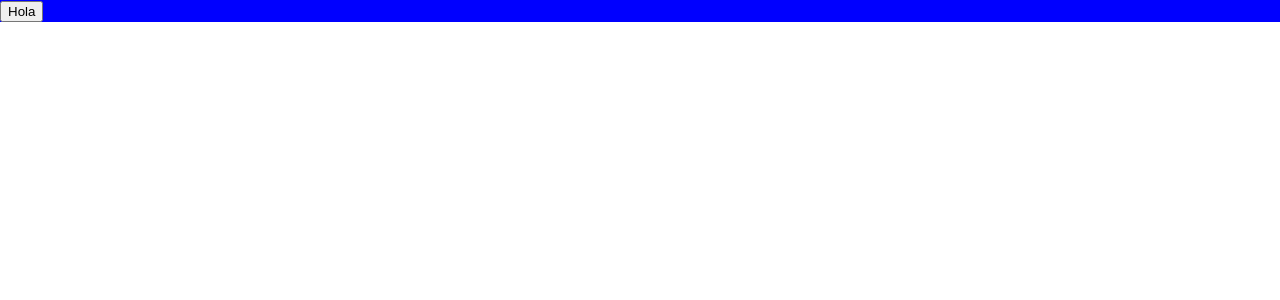
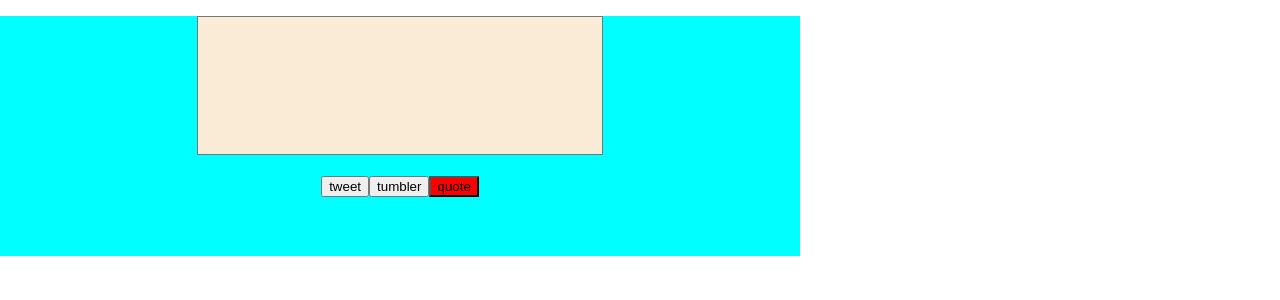
Before and after one commit to GutengMorgen/Random-Quote-Machine, a React (Create React App) app in the folder my-app/: page / in a window 1280 px wide. Shown: the top 300 px of the page. Built offline with nearby package versions, Linux system fonts and the light colour scheme.

Commit message:
agrega funcion para imprimir en consola el texto del textarea

```diff
--- a/my-app/src/App.js
+++ b/my-app/src/App.js
@@ -1,19 +1,90 @@
 import React, {Component} from 'react';
-import './styles.sass'
+import PropTypes from 'prop-types';
+import './styles.css'
 
-function Mynigger()
+function TwitterBt()
 {
   return (
-    <button>Hola</button>
+    <button>tweet</button>
   );
 }
 
+function TumblerBt()
+{
+  return (
+    <button>tumbler</button>
+  );
+}
 
+//principal button
+function QuoteBt({text, setColor, color})
+{
+  const handleClick = () =>
+  {
+    console.log(text);
+    setColor(color === 'blue' ? 'red' : 'blue');
+  }
+
+  return (
+    <button style={{backgroundColor: color}} onClick={handleClick}>
+      quote
+    </button>
+  );
+}
+
+//textarea
+function Mytext({onChange, value})
+{
+  const handleOnChange = (event) =>
+  {
+    onChange(event.target.value);
+  }
+
+  return (
+    <textarea value={value} onChange={handleOnChange}></textarea>
+  )
+}
+
+//proptypes
+QuoteBt.prototype = {
+  text: PropTypes.string.isRequired,
+  setColor: PropTypes.func.isRequired,
+  color: PropTypes.string.isRequired
+}
+Mytext.prototype = {
+  onChange: PropTypes.func.isRequired,
+  value: PropTypes.string.isRequired
+}
+
+//class default App
 class App extends Component{
+  constructor(props){
+    super(props)
+    this.state = {
+      text: '',
+      color: 'red'
+    }
+  }
+
+  handleTextChange = (text) => {
+    this.setState({text});
+  }
+
+  handleSetColor = (color) => {
+    this.setState({color})
+  }
+
   render(){
+    const {text, color} = this.state;
+
     return(
-      <div class='mydiv'>
-        <Mynigger/>
+      <div className='mydiv'>
+        <p>
+          <Mytext onChange={this.handleTextChange} value={text}/>
+        </p>
+        <TwitterBt/>
+        <TumblerBt/>
+        <QuoteBt text={text} setColor={this.handleSetColor} color={color}/>
       </div>
     )
   }
--- /dev/null
+++ b/my-app/src/styles.css
@@ -0,0 +1,13 @@
+.mydiv{
+    background-color: aqua;
+    text-align: center;
+    width: 50em;
+    height: 15em;
+}
+
+.mydiv textarea{
+    background-color: antiquewhite;
+    resize: none;
+    width: 30em;
+    height: 10em;
+}
--- a/my-app/src/styles.sass
+++ b/my-app/src/styles.sass
@@ -1,2 +1,10 @@
 .mydiv
     background-color: blue
+    text-align: center
+    align-self: center
+
+    textarea
+        background-color: red
+        width: 30em
+        height: 10em
+        resize: none
```
